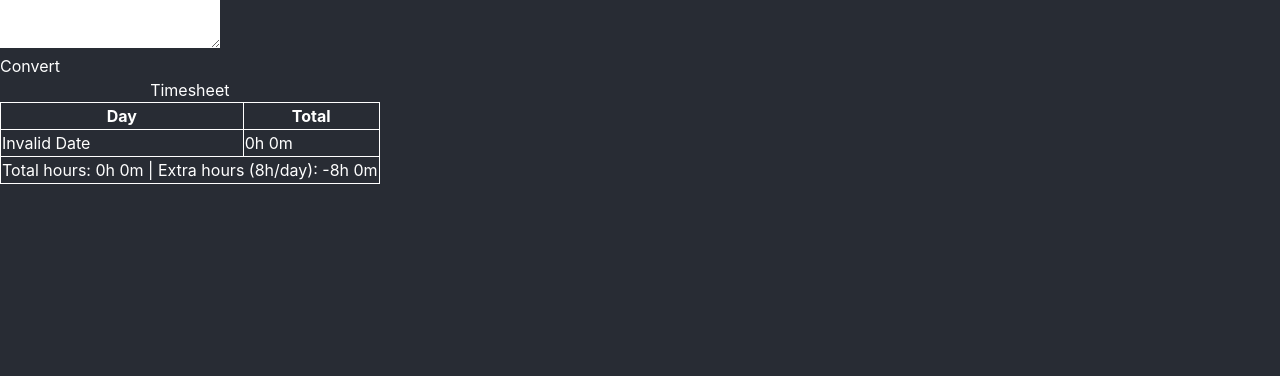
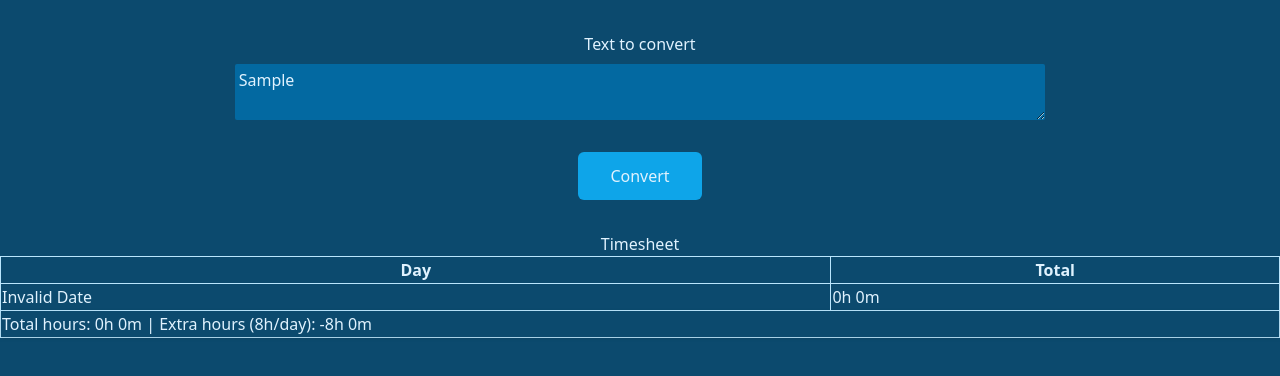
Before and after one commit to miguelcarvalho13/quick-timesheet, a React (Create React App) app: page / in a window 1280 px wide. Both pictures are taken after typing "Sample" into the empty fields and a click on the input "Convert". Shown: the top 376 px of the page. Built offline with nearby package versions, Linux system fonts and the light colour scheme.

Commit message:
feat(app): add initial tailwind styles

```diff
--- a/src/App.css
+++ /dev/null
@@ -1,10 +0,0 @@
-.main {
-  background-color: #282c34;
-  color: white;
-  min-height: 100vh;
-}
-
-.timesheet-table th,
-.timesheet-table td {
-  border: 1px solid white;
-}
--- a/src/App.tsx
+++ b/src/App.tsx
@@ -1,5 +1,4 @@
 import React, { useState } from 'react';
-import './App.css';
 import TimesheetTable from './components/TimesheetTable';
 import TimesheetDay from './models/TimesheetDay';
 
@@ -13,13 +12,28 @@ function App() {
   }
 
   return (
-    <div className='main'>
-      <form onSubmit={convertText}>
-        <label>
-          <textarea value={textValue} onChange={(e) => setTextValue(e.target.value)}></textarea>
+    <div className='bg-sky-900 font-sans min-h-screen text-sky-100'>
+      <form
+        className='content-center flex flex-col items-center justify-center p-8 space-y-2'
+        onSubmit={convertText}
+      >
+        <label className='flex-none' htmlFor='text-to-convert'>
+          Text to convert
         </label>
+        <textarea
+          id='text-to-convert'
+          className='bg-sky-700 flex-1 p-1 rounded-sm w-2/3'
+          value={textValue}
+          onChange={(e) => setTextValue(e.target.value)}
+        >
+        </textarea>
         <br />
-        <input type='submit' value='Convert'></input>
+        <input
+          className='bg-sky-500 flex-none px-8 py-3 rounded-md w-fit'
+          type='submit'
+          value='Convert'
+        >
+        </input>
       </form>
       <TimesheetTable daysList={daysList} />
     </div>
--- a/src/components/TimesheetTable.tsx
+++ b/src/components/TimesheetTable.tsx
@@ -19,30 +19,30 @@ function TimesheetTable(props: TimesheetTableProps) {
   const maxNumberOfEntries = Array.from({ length: Math.max(...props.daysList.map(d => d.intervalsAsEntries.length)) })
 
   return (
-    <table className='timesheet-table'>
+    <table className='table-auto border-collapse border border-sky-200 w-full'>
       <caption>Timesheet</caption>
       <thead>
         <tr>
-          <th>Day</th>
-          {maxNumberOfEntries.map((_, i) => <th key={i}>Entry {i+1}</th>)}
-          <th>Total</th>
+          <th className='bg-sky-900 border border-sky-200 sticky top-0'>Day</th>
+          {maxNumberOfEntries.map((_, i) => <th className='bg-sky-900 border border-sky-200 sticky top-0' key={i}>Entry {i+1}</th>)}
+          <th className='bg-sky-900 border border-sky-200 sticky top-0'>Total</th>
         </tr>
       </thead>
       <tbody>
         {props.daysList.map((timesheetDay) => {
           return (
             <tr key={formatDay(timesheetDay.date)}>
-              <td>{formatDay(timesheetDay.date)}</td>
+              <td className='border border-sky-200'>{formatDay(timesheetDay.date)}</td>
               {maxNumberOfEntries.map((_, i) => {
                 const entry = timesheetDay.intervalsAsEntries[i];
 
                 return (
-                  <td key={i}>
+                  <td className='border border-sky-200' key={i}>
                     {entry ? formatHourOfDay(entry) : '-'}
                   </td>
                 );
               })}
-              <td>
+              <td className='border border-sky-200'>
                 {formatDuration(timesheetDay.totalDurationInMinutes)}
               </td>
             </tr>
@@ -51,7 +51,7 @@ function TimesheetTable(props: TimesheetTableProps) {
       </tbody>
       <tfoot>
         <tr>
-          <td colSpan={maxNumberOfEntries.length + 2}>
+          <td className='bg-sky-900 drop-shadow  border border-sky-200 sticky bottom-0' colSpan={maxNumberOfEntries.length + 2}>
             <span>Total hours: {formatTotalHours(props.daysList)}</span>
             <span>&nbsp;|&nbsp;</span>
             <span>Extra hours (8h/day): {formatExtraHours(props.daysList)}</span>
```
